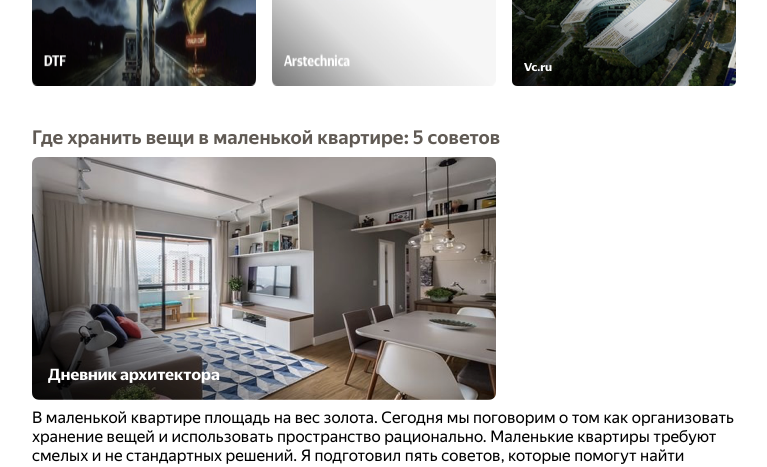
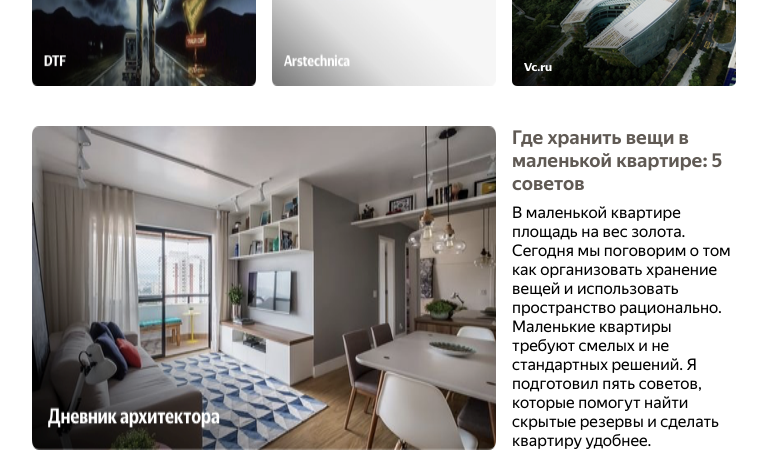
Before and after one commit to Udobnaja/lesson-1, a website built with webpack: page src/index.html in a window 1280 px wide. Shown: the part 660-1127 px from the top of the page, without its empty margins (256-1023 px from the left). Built offline with nearby package versions, Linux system fonts and the light colour scheme.

Commit message:
template rows for l-size cards

```diff
--- a/src/scss/blocks/feed.scss
+++ b/src/scss/blocks/feed.scss
@@ -1,3 +1,21 @@
+%vertical-grid {
+  grid-template-areas:
+          "header"
+          "content"
+          "footer";
+  grid-row-gap: 8px;
+  grid-template-rows: min-content auto min-content;
+}
+
+%horizontal-grid{
+  grid-template-areas:
+          "content content header"
+          "content content footer"
+          "content content footer";
+  grid-gap: 8px 16px;
+  grid-template-rows: auto 1fr;
+}
+
 .feed{
   display: grid;
   grid-gap: 32px 16px;
@@ -12,17 +30,12 @@
 
   &__item{
     display: grid;
-    grid-template-areas:
-            "header"
-            "content"
-            "footer";
 
     grid-template-columns: auto auto 1fr;
-    grid-template-rows: min-content auto min-content;
-    grid-row-gap: 8px;
 
     &_size_s{
       grid-column: auto / span 2;
+      @extend %vertical-grid;
       .feed__title{
         font-size: 1.063rem;
       }
@@ -31,6 +44,7 @@
 
     &_size_m{
       grid-column: auto / span 3;
+      @extend %vertical-grid;
 
       .feed__title{
         font-size: 1.188rem;
@@ -45,6 +59,7 @@
 
     &_size_l{
       grid-column: auto / span 6;
+      @extend %horizontal-grid;
 
       .feed__title{
         font-size: 1.188rem;
```
